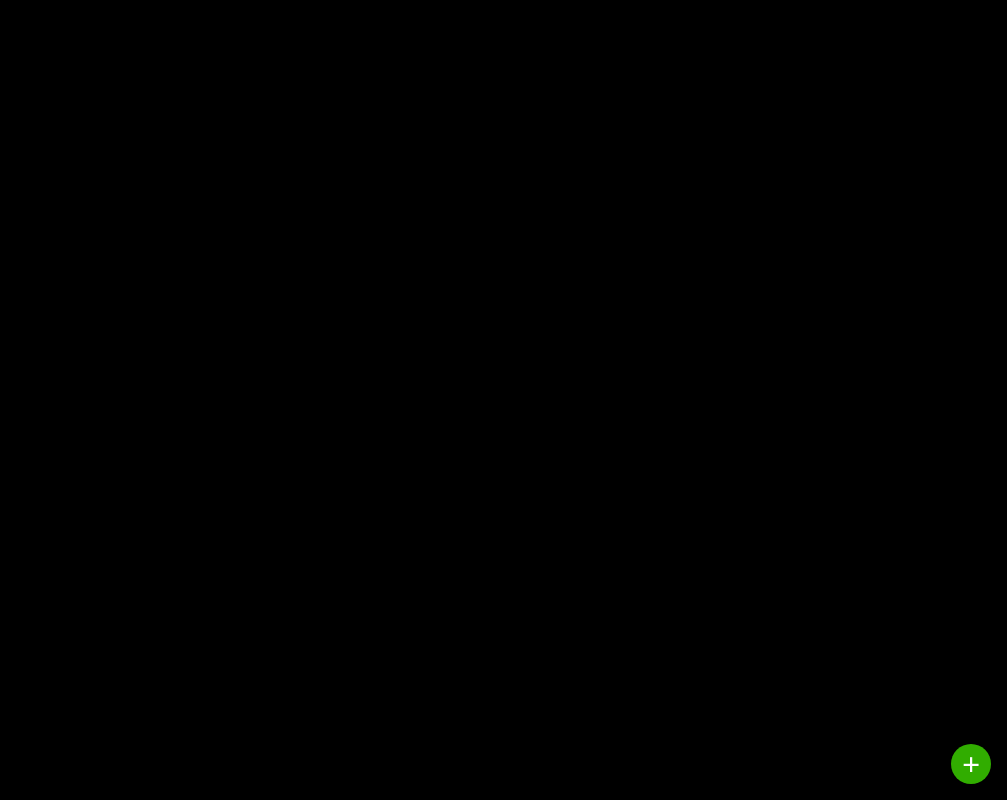
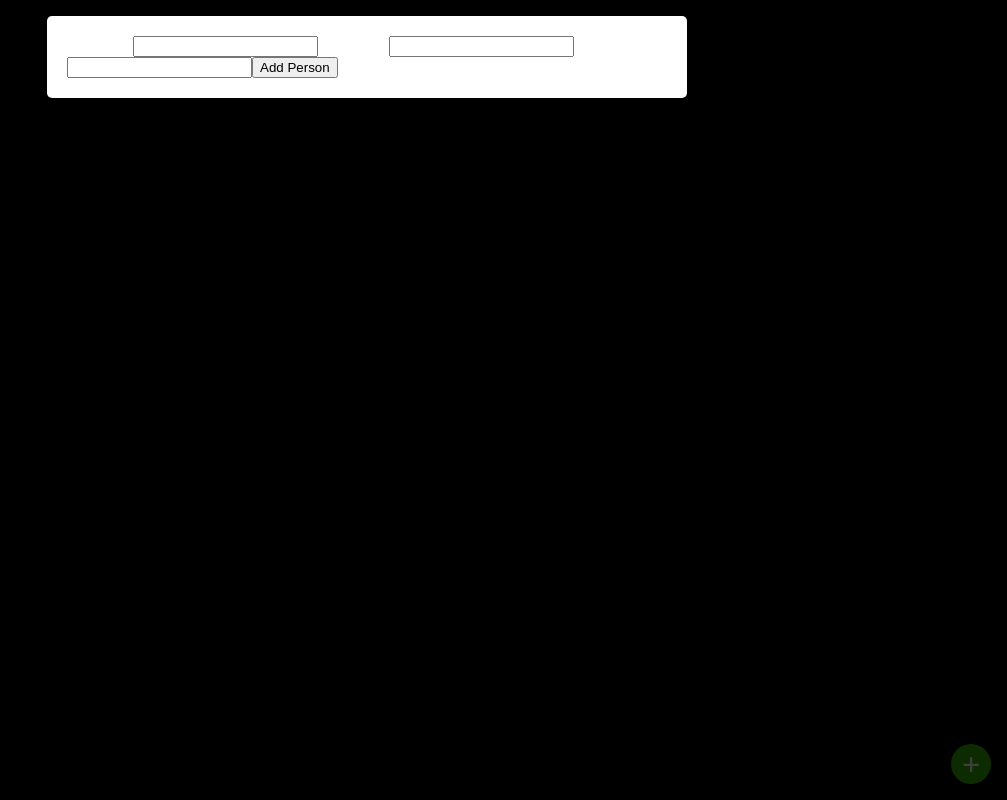
Before and after one commit to Hex-Zero/markeep, a Next.js app: page / in a window 1280 px wide. Shown: the whole page, without its empty margins (273-1280 px from the left). Built offline with nearby package versions, Linux system fonts and the light colour scheme.

Commit message:
lifting state

```diff
--- a/components/dialogs/modal.tsx
+++ b/components/dialogs/modal.tsx
@@ -4,18 +4,21 @@ import style from "../../styles/modal.module.scss";
 
 export interface IModalProps {
   children: React.ReactNode;
-  isOpen: string;
+  isOpen: boolean;
+  onClose: () => void;
 }
 
-export function Modal({ children, isOpen }: IModalProps) {
+export function Modal({ children, isOpen, onClose }: IModalProps) {
   const [modalOpen, setIsOpen] = useState(false);
 
   useEffect(() => {
-    if (isOpen === "open") setIsOpen(true);
-    console.log(isOpen);
+    setIsOpen(isOpen);
+  }, [isOpen]);
 
-    if (isOpen === "close") setIsOpen(false);
-  }, [isOpen]);
+  const handleModalClose = () => {
+    setIsOpen(false);
+    onClose();
+  };
 
   return (
     <div
@@ -23,11 +26,14 @@ export function Modal({ children, isOpen }: IModalProps) {
         modalOpen ? style.showModal : style.hideModal
       }`}
     >
-      <div
-        onClick={() => setIsOpen(false)}
-        className={style.modalOverlay}
-      ></div>
+      <div onClick={handleModalClose} className={style.modalOverlay}></div>
       <div className={style.modalContent}>{children}</div>
     </div>
   );
 }
+
+export function modalState(change: string, setState: (state: string) => void) {
+  if (change === "open") {
+    setState(change);
+  }
+}
--- a/pages/index.tsx
+++ b/pages/index.tsx
@@ -4,13 +4,13 @@ import Person from "../components/person";
 import { useEffect, useState } from "react";
 import AddNewPerson from "../components/addNewPerson";
 import { IPerson } from "../interfaces/IPerson";
-import { Modal } from "../components/dialogs/modal";
+import { Modal, modalState } from "../components/dialogs/modal";
 import buttonStyles from "../styles/button.module.scss";
 import { getPersonData } from "../hooks/usePersonData";
 
 const Home: NextPage = () => {
   const [data, setData] = useState<IPerson[]>([]);
-  const [showAddPersonModal, setShowAddPersonModal] = useState("passive");
+  const [showAddPersonModal, setShowAddPersonModal] = useState(true);
 
   useEffect(() => {
     // localStorage.setItem("personArray", JSON.stringify([]));
@@ -22,24 +22,21 @@ const Home: NextPage = () => {
     }
   }, [setData, data.length]);
 
-  const handleOpenAddPersonModal = () => {
-    setShowAddPersonModal("open");
-    setTimeout(() => setShowAddPersonModal("passive"), 1);
-  };
-
   const handleAddPerson = () => {
     setData(getPersonData);
-    setShowAddPersonModal("close");
-    setTimeout(() => setShowAddPersonModal("passive"), 1);
+    setShowAddPersonModal(false);
   };
 
   return (
     <div className="mrk-hello">
       <div
         className={`${buttonStyles.openAddButton}`}
-        onClick={handleOpenAddPersonModal}
+        onClick={() => setShowAddPersonModal(true)}
       ></div>
-      <Modal isOpen={showAddPersonModal}>
+      <Modal
+        isOpen={showAddPersonModal}
+        onClose={() => setShowAddPersonModal(false)}
+      >
         <AddNewPerson
           personsData={data}
           handleAddNewPerson={handleAddPerson}
```
